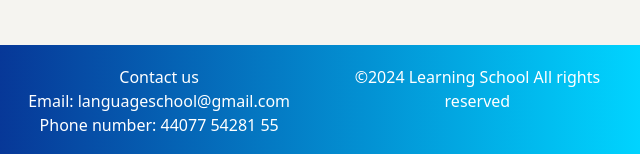
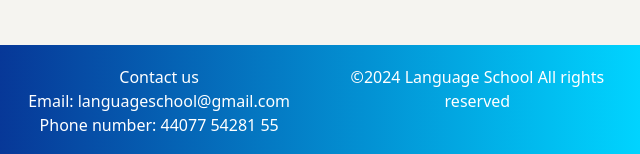
Before and after one commit to Sophwrd/language_website, a plain HTML site: page language_website/index.html in a window 1280 px wide. Shown: the part 2334-2488 px from the top of the page, 640-1280 px from the left. Drawn offline with nearby package versions, Linux system fonts and the light colour scheme.

Commit message:
Update Footer index.html

```diff
--- a/language_website/index.html
+++ b/language_website/index.html
@@ -162,7 +162,7 @@
         <p><a href="#">Home</a></p>
         <p><a href="#">Languages</a></p>
         <p id="contact">Contact us<br> Email: languageschool@gmail.com <br>Phone number: 44077 54281 55</p>
-        <p>©2024 Learning School All rights reserved</p>
+        <p>©2024 Language School All rights reserved</p>
     </footer>
 </body>
 </html>
```
